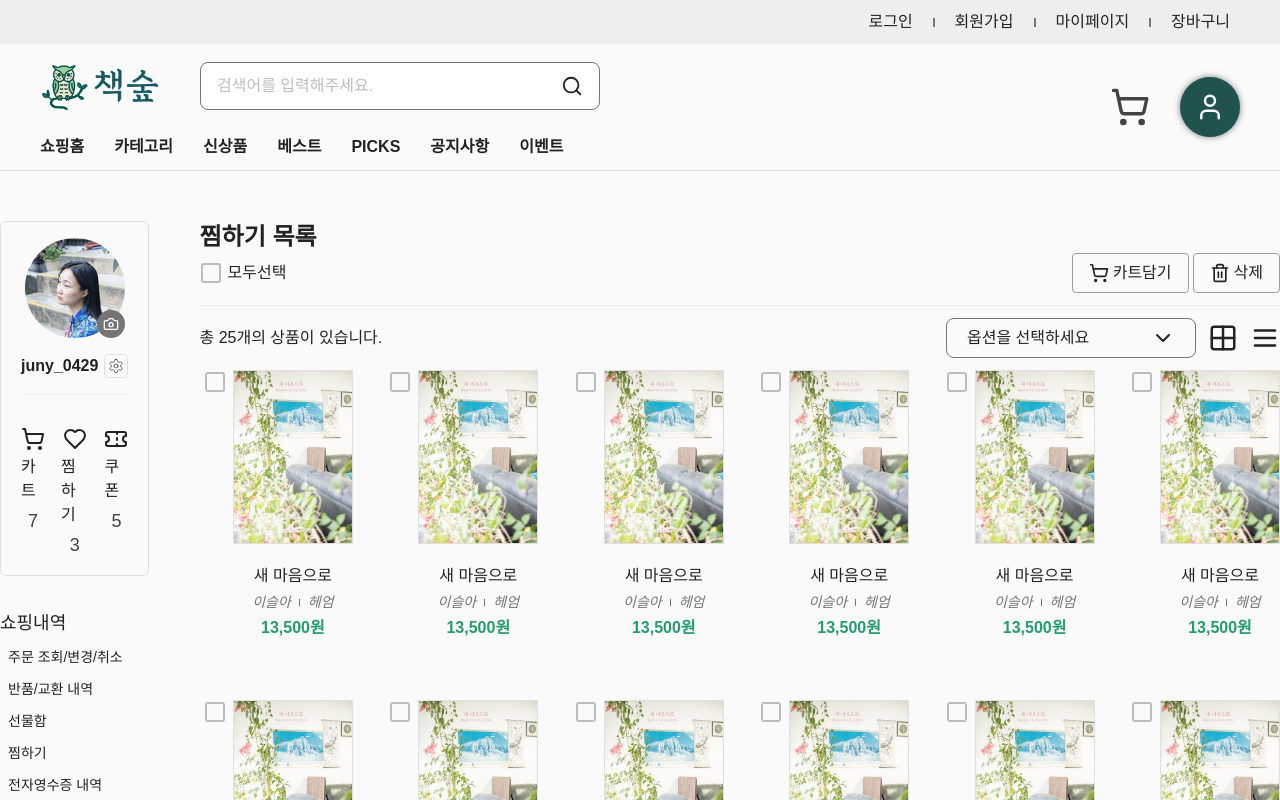
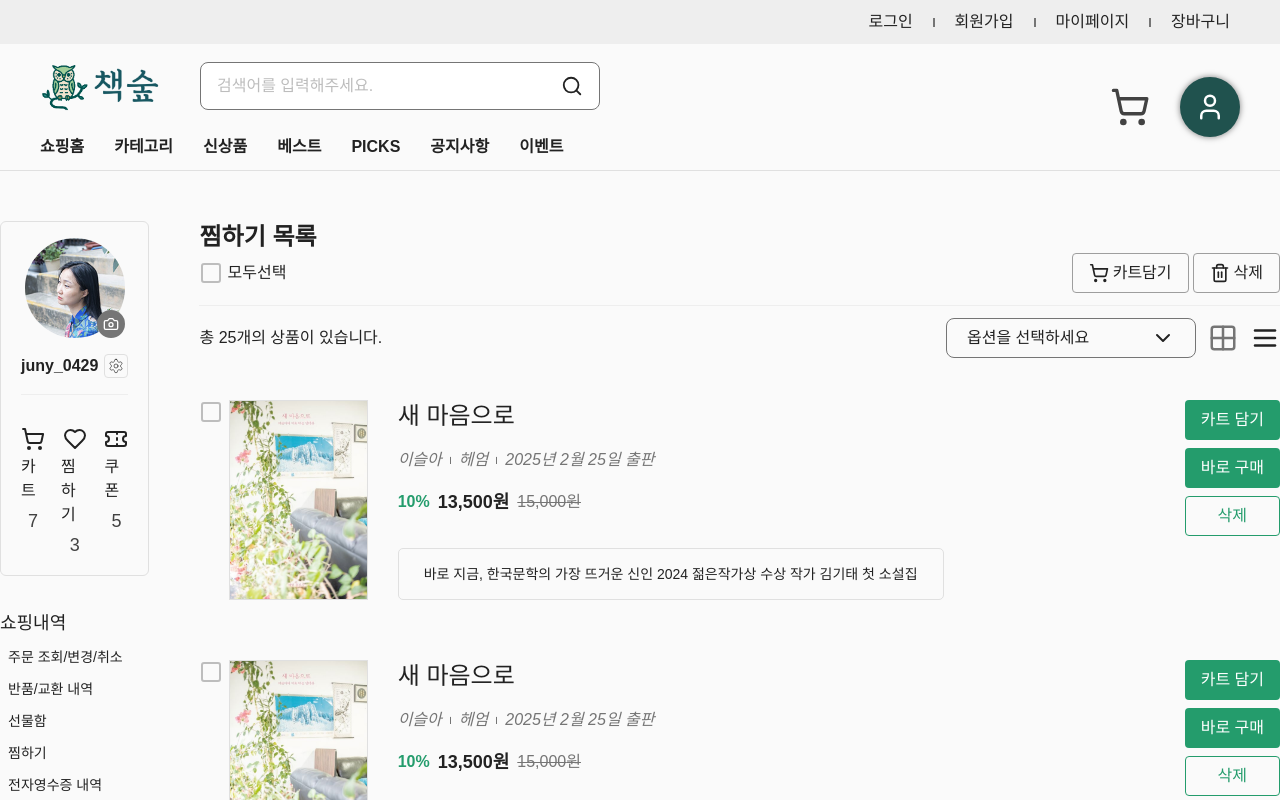
Before and after one commit to juny-0429/book-forest, a Next.js app: page /shop/wishlist in a window 1280 px wide. Both pictures are taken after a click on the button 1265 px from the left and 338 px from the top of the page. Shown: the top 800 px of the page. Built offline with nearby package versions, Linux system fonts and the light colour scheme.

Commit message:
feat:찜하기 목록 페이지 완성

```diff
--- /dev/null
+++ b/src/app/(main)/shop/wishlist/_components/WishlistGridList.tsx
@@ -0,0 +1,42 @@
+import Image from 'next/image';
+import Link from 'next/link';
+import CheckBox from 'src/components/CheckBox/CheckBox';
+import { calculateDiscountedPrice } from 'src/utils/priceUtils';
+import { WishlistItem } from '../page';
+
+interface Props {
+  wishlist: WishlistItem[];
+}
+
+export default function WishlistGridList({ wishlist }: Props) {
+  return (
+    <ul className='grid grid-cols-6 gap-x-8 gap-y-[60px]'>
+      {wishlist &&
+        wishlist.map((book, index) => (
+          <li className='flex justify-end'>
+            <article className='relative flex flex-col gap-5 w-fit'>
+              <div className='absolute top-0 left-[-30px]'>
+                <CheckBox />
+              </div>
+
+              <Link href='#'>
+                <Image src={book.bookImage} width={120} alt={`${book.title} 표지`} className='book-item' />
+              </Link>
+
+              <div className='flex flex-col items-center gap-1'>
+                <p className='text-body-16m text-ui-text-title'>{book.title}</p>
+
+                <address className='flex justify-center items-center gap-2'>
+                  <cite className='text-body-14m text-ui-text-description'>{book.author}</cite>
+                  <hr className='w-[1px] h-2 bg-gray-600' />
+                  <span className='text-body-14m text-ui-text-description'>{book.publisher}</span>
+                </address>
+
+                <p className='text-body-16b text-ui-cta'>{calculateDiscountedPrice(book.price, book.discount).toLocaleString()}원</p>
+              </div>
+            </article>
+          </li>
+        ))}
+    </ul>
+  );
+}
--- /dev/null
+++ b/src/app/(main)/shop/wishlist/_components/WishlistRowList.tsx
@@ -0,0 +1,63 @@
+import Image from 'next/image';
+import Link from 'next/link';
+import CheckBox from 'src/components/CheckBox/CheckBox';
+import { calculateDiscountedPrice } from 'src/utils/priceUtils';
+import { WishlistItem } from '../page';
+import { formatPublishedDate } from 'src/utils/formatDateUtils';
+import Button from 'src/components/Button/Button';
+import LineButton from 'src/components/Button/LineButton';
+
+interface Props {
+  wishlist: WishlistItem[];
+}
+
+export default function WishlistRowList({ wishlist }: Props) {
+  return (
+    <ul>
+      {wishlist &&
+        wishlist.map((book, index) => (
+          <li>
+            <article className='relative flex justify-between h-[260px] pl-[30px] py-[30px]'>
+              <div className='absolute top-[30px] left-0'>
+                <CheckBox />
+              </div>
+
+              <div className='flex items-center gap-[30px] h-full'>
+                <Image src={book.bookImage} alt='book image' className='book-item w-fit h-full object-contain' />
+
+                <div className='flex flex-col justify-between h-full'>
+                  <div className='flex flex-col gap-4'>
+                    <p className='text-title-24r text-ui-text-title'>{book.title}</p>
+
+                    <address className='flex items-center gap-2'>
+                      <cite className='text-body-16m text-ui-text-description'>{book.author}</cite>
+                      <hr className='w-[1px] h-2 bg-gray-600' />
+                      <span className='text-body-16m text-ui-text-description'>{book.publisher}</span>
+                      <hr className='w-[1px] h-2 bg-gray-600' />
+                      <time className='text-body-16m text-ui-text-description'>{formatPublishedDate(book.publishedAt)} 출판</time>
+                    </address>
+
+                    <div className='flex items-center gap-2'>
+                      <span className='text-body-16b text-ui-cta'>{book.discount}%</span>
+                      <span className='text-body-18b text-ui-text-title'>{calculateDiscountedPrice(book.price, book.discount).toLocaleString()}원</span>
+                      <span className='text-body-16l text-ui-text-description line-through'>{book.price.toLocaleString()}원</span>
+                    </div>
+                  </div>
+
+                  <div className='flex justify-center items-center w-fit px-[25px] py-[15px] border border-solid border-gray-300 rounded-[5px]'>
+                    <p className='text-body-14r text-ui-text-title'>{book.description}</p>
+                  </div>
+                </div>
+              </div>
+
+              <div className='flex flex-col items-center gap-2 w-fit'>
+                <Button height={40}>카트 담기</Button>
+                <Button height={40}>바로 구매</Button>
+                <LineButton height={40}>삭제</LineButton>
+              </div>
+            </article>
+          </li>
+        ))}
+    </ul>
+  );
+}
--- /dev/null
+++ b/src/app/(main)/shop/wishlist/layout.tsx
@@ -0,0 +1,10 @@
+import type { Metadata } from 'next';
+
+export const metadata: Metadata = {
+  title: '찜한 도서 - 책숲',
+  description: '책숲에서 찜한 도서를 확인하세요. 관심 있는 도서를 저장하고, 쉽게 찾아볼 수 있습니다.',
+};
+
+export default function WishlistLayout({ children }: { children: React.ReactNode }) {
+  return <>{children}</>;
+}
--- a/src/app/(main)/shop/wishlist/page.tsx
+++ b/src/app/(main)/shop/wishlist/page.tsx
@@ -1,37 +1,48 @@
 'use client';
 
-import React from 'react';
+import React, { useState } from 'react';
 import LineButton from 'src/components/Button/LineButton';
 import CheckBox from 'src/components/CheckBox/CheckBox';
 import Select from 'src/components/Select/Select';
 import LucideIcons from 'src/theme/lucideIcon';
 import { SelectOption } from 'src/types/select.types';
-import Image from 'next/image';
+import { StaticImageData } from 'next/image';
 import SampleBookImg from '@/assets/images/books/새마음으로.jpg';
-import Link from 'next/link';
-import { calculateDiscountedPrice } from 'src/utils/priceUtils';
-import type { Metadata } from 'next';
+import WishlistGridList from './_components/WishlistGridList';
+import WishlistRowList from './_components/WishlistRowList';
+import { cn } from 'src/lib/utils';
 
-export const metadata: Metadata = {
-  title: '찜한 도서 - 책숲',
-  description: '책숲에서 찜한 도서를 확인하세요. 관심 있는 도서를 저장하고, 쉽게 찾아볼 수 있습니다.',
-};
+export interface WishlistItem {
+  id: string;
+  title: string;
+  author: string;
+  publisher: string;
+  price: number;
+  discount: number;
+  bookImage: string | StaticImageData;
+  publishedAt: string;
+  description: string;
+}
 
 // todo: 인피니티 스크롤 적용하기
 export default function wishlist() {
+  const [viewType, setViewType] = useState<'grid' | 'list'>('grid');
+
   const options: SelectOption[] = [
     { value: 'option1', label: '찜하기 추가순' },
     { value: 'option2', label: '제목순' },
     { value: 'option3', label: '출판일순' },
   ];
 
-  const mockWishList = Array.from({ length: 40 }, (_, index) => ({
+  const mockWishList: WishlistItem[] = Array.from({ length: 40 }, (_, index) => ({
     id: `${index + 1}`,
     title: '새 마음으로',
     author: '이슬아',
     publisher: '헤엄',
     price: 15000,
     discount: 10,
+    publishedAt: '2025-02-25T14:30:00Z',
+    description: '바로 지금, 한국문학의 가장 뜨거운 신인 2024 젊은작가상 수상 작가 김기태 첫 소설집',
     bookImage: SampleBookImg,
   }));
 
@@ -62,43 +73,19 @@ export default function wishlist() {
 
           <div className='flex justify-center items-center gap-3'>
             <Select options={options} placeholder='옵션을 선택하세요' />
-            <button>
-              <LucideIcons.Grid2X2 size={30} />
+
+            <button onClick={() => setViewType('grid')}>
+              <LucideIcons.Grid2X2 size={30} className={cn(viewType === 'grid' ? 'text-gray-900' : 'text-gray-600')} />
             </button>
-            <button>
-              <LucideIcons.Menu size={30} />
+            <button onClick={() => setViewType('list')}>
+              <LucideIcons.Menu size={30} className={cn(viewType === 'list' ? 'text-gray-900' : 'text-gray-600')} />
             </button>
           </div>
         </div>
 
-        {/* 찜하기 리스트 */}
-        <ul className='grid grid-cols-6 gap-x-8 gap-y-[60px]'>
-          {mockWishList &&
-            mockWishList.map((book, index) => (
-              <li className='flex justify-end'>
-                <article className='relative flex flex-col gap-5 w-fit'>
-                  <div className='absolute top-0 left-[-30px]'>
-                    <CheckBox />
-                  </div>
-                  <Link href='#'>
-                    <Image src={book.bookImage} width={120} alt={`${book.title} 표지`} className='book-item' />
-                  </Link>
+        {viewType === 'grid' && <WishlistGridList wishlist={mockWishList} />}
 
-                  <div className='flex flex-col items-center gap-1'>
-                    <p className='text-body-16m text-ui-text-title'>{book.title}</p>
-
-                    <address className='flex justify-center items-center gap-2'>
-                      <cite className='text-body-14m text-ui-text-description'>{book.author}</cite>
-                      <hr className='w-[1px] h-2 bg-gray-600' />
-                      <span className='text-body-14m text-ui-text-description'>{book.publisher}</span>
-                    </address>
-
-                    <p className='text-body-16b text-ui-cta'>{calculateDiscountedPrice(book.price, book.discount).toLocaleString()}원</p>
-                  </div>
-                </article>
-              </li>
-            ))}
-        </ul>
+        {viewType === 'list' && <WishlistRowList wishlist={mockWishList} />}
       </div>
     </div>
   );
--- /dev/null
+++ b/src/utils/formatDateUtils.ts
@@ -0,0 +1,8 @@
+export function formatPublishedDate(isoDate: string): string {
+  const date = new Date(isoDate);
+  const year = date.getFullYear();
+  const month = date.getMonth() + 1; // getMonth()는 0부터 시작하므로 +1 필요
+  const day = date.getDate();
+
+  return `${year}년 ${month}월 ${day}일`;
+}
```
